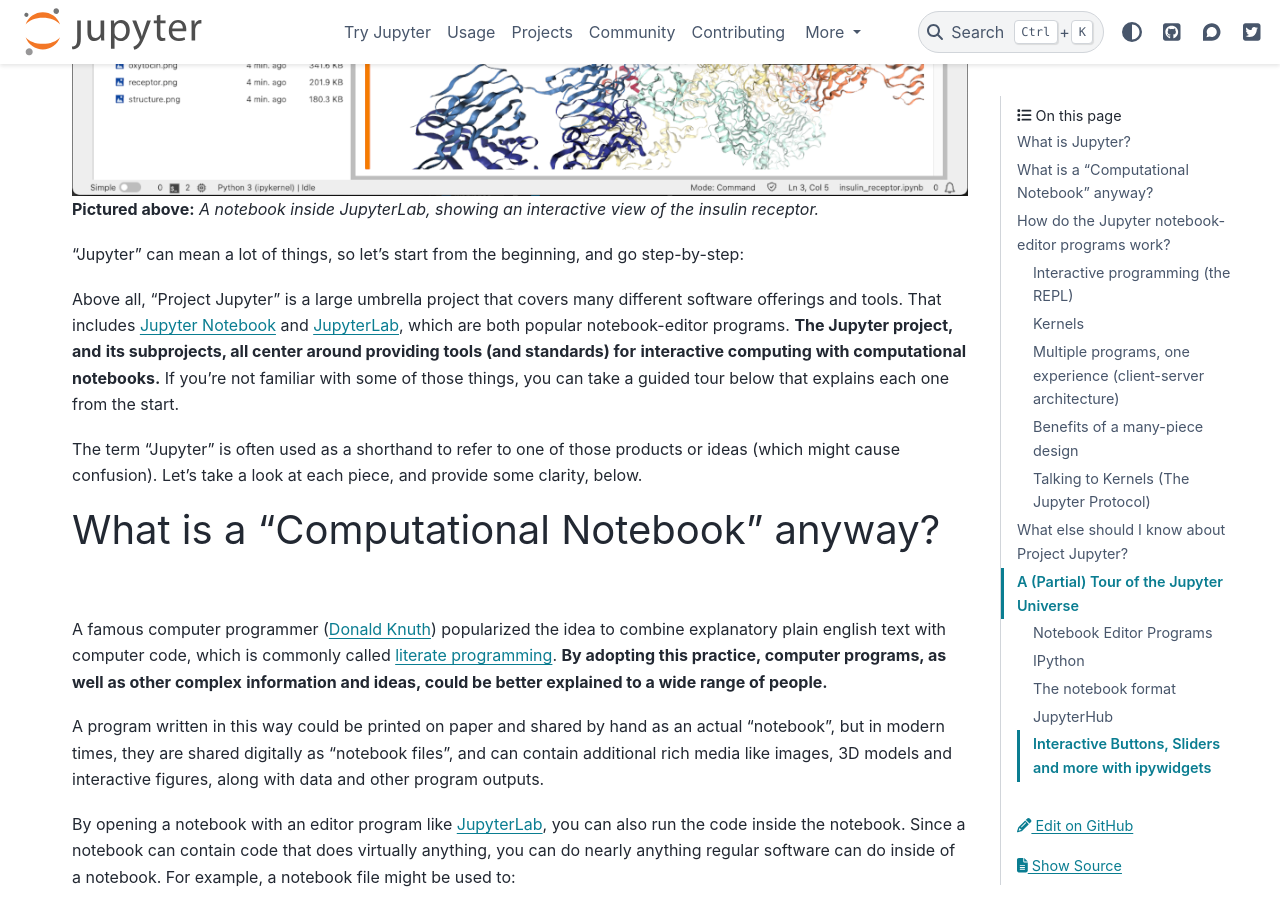
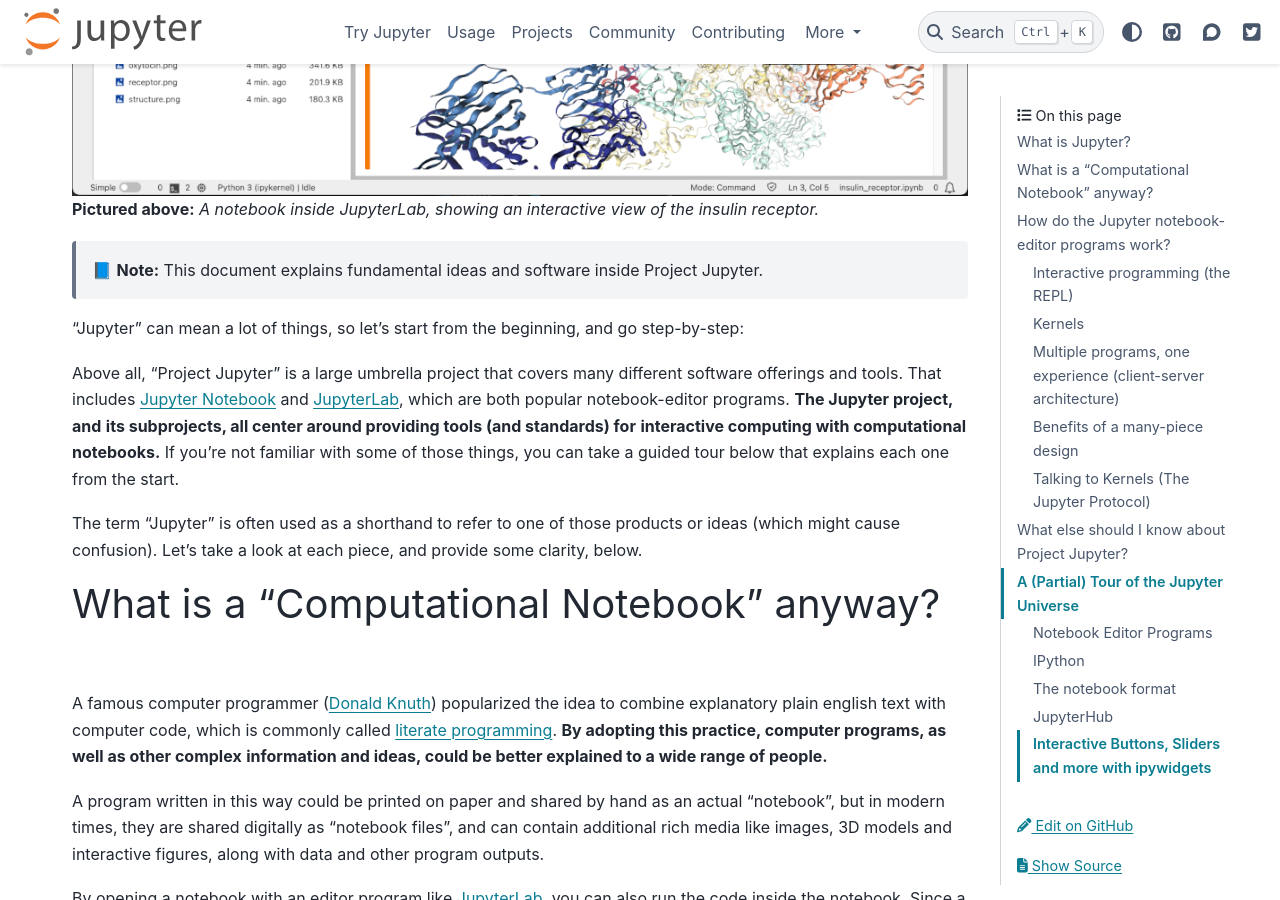
Before and after one commit to jupyter/jupyter, a Sphinx documentation site: the page built from docs/source/what_is_jupyter.md, in a window 1280 px wide and 900 px high, scrolled down 362 px. Built offline with Sphinx 7.4.7 and the PyData theme 0.15.4, drawn with Linux system fonts in a browser that asks for light colours; pages that are not in the unit, such as notebooks, are missing from menus; some of the changed lines change nothing that is shown.

Commit message:
Modify image, note box.

```diff
--- a/docs/source/what_is_jupyter.md
+++ b/docs/source/what_is_jupyter.md
@@ -3,6 +3,8 @@
 ![The JupyterLab notebook editor, with an open notebook showing an interactive view of the insulin receptor](_static/_images/notebook_insulin_lab_small.png)
 **Pictured above:** *A notebook inside JupyterLab, showing an interactive*
 *view of the insulin receptor.*
+
+> 📘 **Note:** This document explains fundamental ideas and software inside Project Jupyter.
 
 "Jupyter" can mean a lot of things, so let's start from the beginning, and
 go step-by-step:
@@ -204,7 +206,7 @@
 tool built on top of Jupyter software, for instance, and there are
 [other examples too](https://github.com/glue-viz/glue-jupyter).
 
-![The JupyterCAD program](_static/_images/jupytercad_extension.webp)
+![The JupyterCAD program](_static/_images/jupytercad-screenshot.webp)
 **Pictured above:** *The JupyterCAD program.*
 
 ## Talking to Kernels (The Jupyter Protocol)
```
Also changed, not shown: docs/source/_static/_images/jupytercad-screenshot.webp (added), docs/source/_static/_images/jupytercad_extension.webp (deleted).
